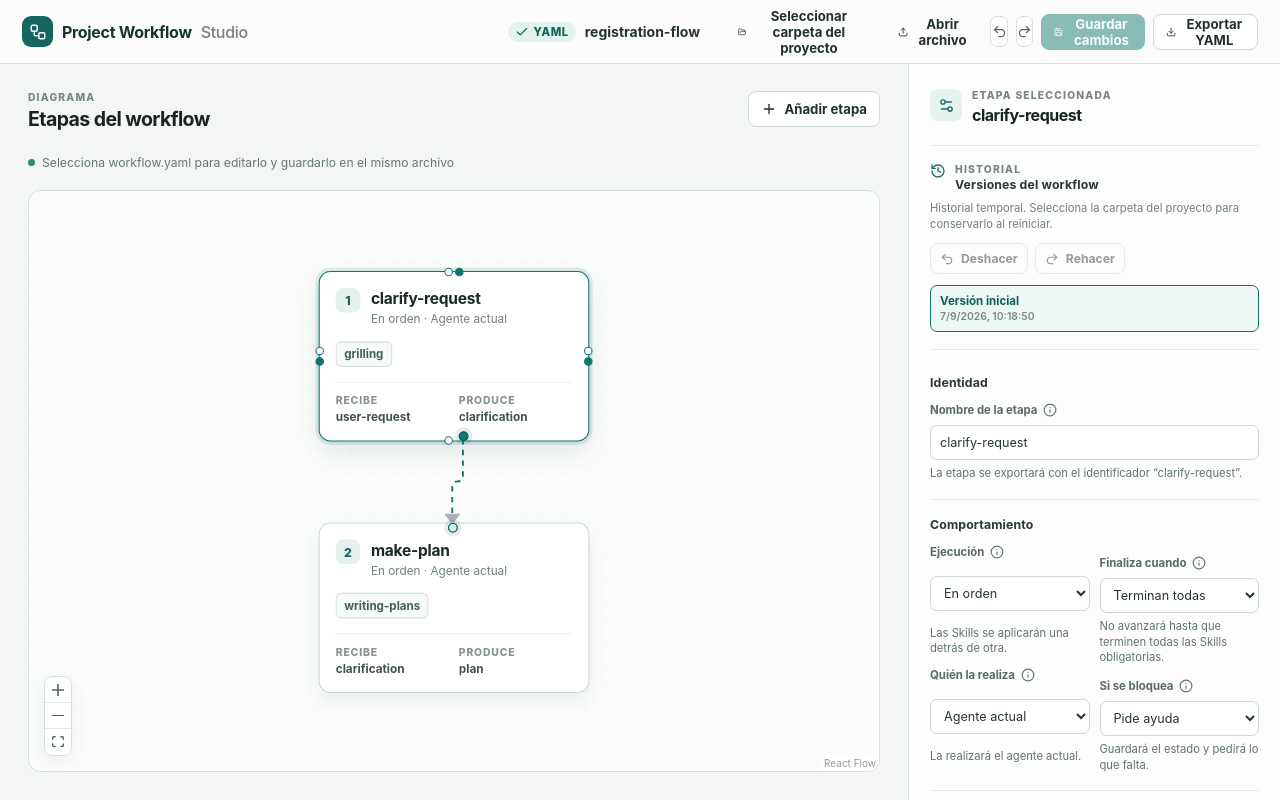
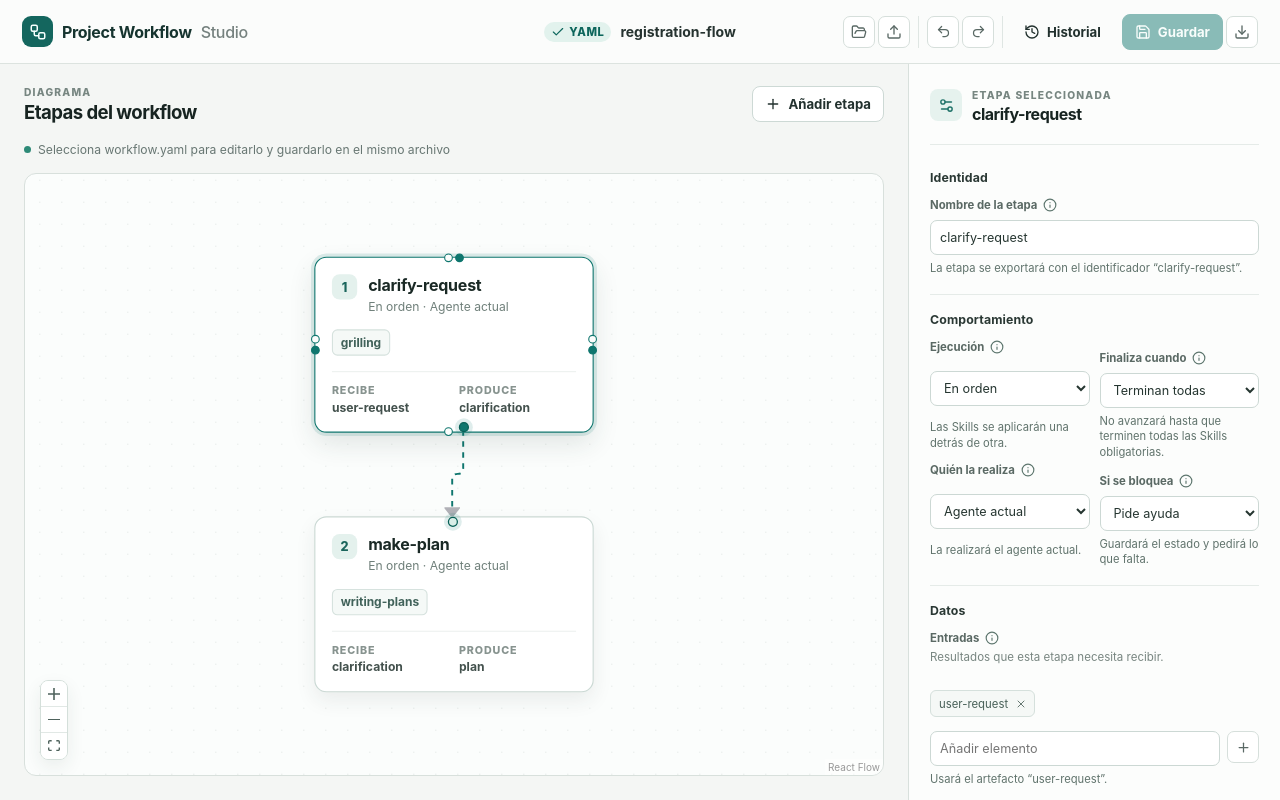
Before and after one commit to vtrc/project-workflow-studio, a React (Vite) app: page / in a window 1280 px wide. Built offline with nearby package versions, Linux system fonts and the light colour scheme.

Commit message:
refactor: streamline studio interface

```diff
--- a/src/App.css
+++ b/src/App.css
@@ -68,7 +68,11 @@
 
 .file-hint-copy { color: #5d716a; }
 
-.toolbar { justify-content: flex-end; gap: 8px; }
+.toolbar { justify-content: flex-end; gap: 8px; min-width: 0; flex-wrap: wrap; }
+.toolbar-group { display: inline-flex; align-items: center; gap: 3px; padding-right: 8px; border-right: 1px solid #dfe6e3; }
+.toolbar-group-primary { padding-right: 0; border-right: 0; }
+.button-history { min-height: 32px; padding: 0 9px; color: #40554e; font-size: 0.76rem; }
+.button-history:hover { color: #0f766e; background: #edf5f2; }
 
 .button {
   justify-content: center;
@@ -104,8 +108,8 @@
 .button-small { min-height: 31px; padding: 0 9px; font-size: 0.76rem; }
 
 .icon-button {
-  width: 31px;
-  height: 31px;
+  width: 32px;
+  height: 32px;
   display: inline-grid;
   place-items: center;
   padding: 0;
@@ -129,7 +133,7 @@
   min-height: 0;
   display: flex;
   flex-direction: column;
-  padding: 27px 28px 28px;
+  padding: 22px 24px 24px;
 }
 
 .canvas-toolbar {
@@ -137,11 +141,11 @@
   align-items: flex-start;
   justify-content: space-between;
   gap: 16px;
-  padding-bottom: 16px;
+  padding-bottom: 12px;
 }
 
 .section-kicker {
-  margin: 0 0 4px;
+  margin: 0 0 3px;
   color: #778681;
   font-size: 0.64rem;
   font-weight: 790;
@@ -154,13 +158,13 @@
   letter-spacing: -0.03em;
 }
 
-.canvas-toolbar h1 { font-size: 1.22rem; }
+.canvas-toolbar h1 { font-size: 1.16rem; }
 
 .canvas-help {
   justify-content: space-between;
   gap: 16px;
-  min-height: 30px;
-  margin-bottom: 13px;
+  min-height: 28px;
+  margin-bottom: 10px;
   color: #687773;
   font-size: 0.76rem;
 }
@@ -272,18 +276,24 @@
 .inspector-heading h2 { max-width: 265px; overflow: hidden; font-size: 1rem; text-overflow: ellipsis; white-space: nowrap; }
 .import-error { margin: 14px 0 0; padding: 10px 11px; border-radius: 7px; color: #9e3029; background: #fff2f0; font-size: 0.77rem; line-height: 1.4; }
 
-.history-panel { padding: 17px 0; border-bottom: 1px solid #e5ebe8; }
-.history-heading { display: flex; align-items: flex-start; gap: 9px; color: #1f7268; }
-.history-heading h3 { margin: 0; color: #2a3834; font-size: 0.77rem; letter-spacing: 0.01em; }
-.history-heading .section-kicker { margin-bottom: 2px; }
-.history-note { margin: 9px 0 0; color: #71807b; font-size: 0.7rem; line-height: 1.4; }
-.history-actions { display: flex; gap: 7px; margin-top: 11px; }
-.history-list { display: grid; gap: 5px; max-height: 184px; margin: 11px 0 0; padding: 0; overflow-y: auto; list-style: none; }
-.history-entry { width: 100%; display: grid; gap: 2px; padding: 8px 9px; border: 1px solid #dbe4e0; border-radius: 7px; color: #3b5049; background: #fff; text-align: left; font-size: 0.72rem; font-weight: 700; cursor: pointer; }
+.history-panel { display: none; }
+.history-heading { display: flex; align-items: flex-start; gap: 10px; color: #1f7268; }
+.history-heading h2 { margin: 0; color: #1f302b; font-size: 1rem; letter-spacing: -0.02em; }
+.history-heading p { margin: 3px 0 0; color: #71807b; font-size: 0.73rem; }
+.history-note { margin: 14px 0 0; color: #71807b; font-size: 0.73rem; line-height: 1.45; }
+.history-actions { display: flex; gap: 7px; margin-top: 14px; }
+.history-list { display: grid; gap: 6px; margin: 14px 0 0; padding: 0; overflow-y: auto; list-style: none; }
+.history-entry { width: 100%; display: grid; gap: 3px; padding: 9px 10px; border: 1px solid #dbe4e0; border-radius: 8px; color: #3b5049; background: #fff; text-align: left; font-size: 0.75rem; font-weight: 700; cursor: pointer; }
 .history-entry:hover { border-color: #8fafa6; background: #f8fbf9; }
 .history-entry:focus-visible { outline: 2px solid #0f766e; outline-offset: 2px; }
 .history-entry.is-current { border-color: #0f766e; background: #edf7f3; color: #0b6259; }
-.history-entry time { color: #7a8984; font-size: 0.65rem; font-weight: 560; }
+.history-entry time { color: #7a8984; font-size: 0.66rem; font-weight: 560; }
+
+.history-drawer-layer { position: fixed; z-index: 50; inset: 64px 0 0; display: flex; justify-content: flex-end; pointer-events: none; }
+.history-drawer { width: min(376px, 100vw); min-height: 0; display: flex; flex-direction: column; padding: 20px; border-left: 1px solid #cad7d2; background: #fbfcfb; box-shadow: -14px 8px 30px rgba(32, 55, 47, 0.14); pointer-events: auto; animation: history-drawer-enter 180ms cubic-bezier(.2,.75,.25,1); }
+.history-drawer-header { display: flex; align-items: flex-start; justify-content: space-between; gap: 16px; padding-bottom: 15px; border-bottom: 1px solid #e5ebe8; }
+.history-drawer .history-list { max-height: none; flex: 1; min-height: 0; padding-right: 2px; }
+@keyframes history-drawer-enter { from { opacity: 0; transform: translateX(12px); } to { opacity: 1; transform: translateX(0); } }
 
 .inspector-form { padding-top: 8px; }
 .field-group { padding: 17px 0; border-bottom: 1px solid #e5ebe8; }
@@ -332,19 +342,26 @@
   .editor-layout { height: auto; overflow: visible; grid-template-columns: 1fr; }
   .canvas-panel { min-height: 64vh; }
   .inspector-panel { max-height: 52vh; border-top: 1px solid #d8e0dc; border-left: 0; }
+  .history-drawer-layer { inset: 64px 0 0; }
 }
 
 @media (max-width: 650px) {
-  .topbar { height: auto; min-height: 64px; grid-template-columns: 1fr auto; padding: 12px 14px; }
-  .workflow-title { display: none; }
-  .toolbar { gap: 4px; }
-  .toolbar .button { padding: 0 8px; font-size: 0.75rem; }
-  .canvas-panel { padding: 20px 14px 14px; }
+  .topbar { height: auto; min-height: 58px; grid-template-columns: 1fr; gap: 8px; padding: 10px 12px; }
+  .brand { gap: 7px; font-size: 0.86rem; }
+  .brand-mark { width: 28px; height: 28px; }
+  .brand-subtitle, .workflow-title { display: none; }
+  .toolbar { width: 100%; justify-content: flex-end; gap: 3px; }
+  .toolbar-group { gap: 2px; padding-right: 3px; border-right: 0; }
+  .button-history, .toolbar .button-primary { width: 32px; min-height: 32px; padding: 0; gap: 0; font-size: 0; }
+  .button-history svg, .toolbar .button-primary svg { width: 16px; height: 16px; }
+  .canvas-panel { padding: 18px 14px 14px; }
   .canvas-toolbar { align-items: center; }
   .canvas-toolbar h1 { font-size: 1.06rem; }
   .canvas-help { align-items: flex-start; flex-direction: column; gap: 5px; margin-bottom: 10px; }
   .flow-wrapper { min-height: 465px; }
   .inspector-panel { padding: 19px 14px 24px; }
+  .history-drawer-layer { inset: 58px 0 0; }
+  .history-drawer { width: 100%; padding: 16px; border-left: 0; }
   .two-fields { grid-template-columns: 1fr; }
 }
 
--- a/src/App.tsx
+++ b/src/App.tsx
@@ -25,6 +25,7 @@ import {
   Undo2,
   Upload,
   Workflow,
+  X,
 } from 'lucide-react'
 import { stringify } from 'yaml'
 import { Inspector } from './components/Inspector'
@@ -253,7 +254,10 @@ function App() {
   )
   const [historyEnabled, setHistoryEnabled] = useState(false)
   const [historyPath, setHistoryPath] = useState<string | null>(null)
+  const [isHistoryOpen, setIsHistoryOpen] = useState(false)
   const importInputRef = useRef<HTMLInputElement>(null)
+  const historyTriggerRef = useRef<HTMLButtonElement>(null)
+  const historyCloseRef = useRef<HTMLButtonElement>(null)
   const flowInstanceRef = useRef<ReactFlowInstance<Node<WorkflowNodeData>, Edge> | null>(null)
   const workflowRef = useRef(workflow)
   const positionsRef = useRef(positions)
@@ -268,6 +272,22 @@ function App() {
   useEffect(() => () => {
     if (historyTimerRef.current) window.clearTimeout(historyTimerRef.current)
   }, [])
+
+  const closeHistory = useCallback(() => {
+    setIsHistoryOpen(false)
+    window.setTimeout(() => historyTriggerRef.current?.focus(), 0)
+  }, [])
+
+  useEffect(() => {
+    if (!isHistoryOpen) return
+
+    historyCloseRef.current?.focus()
+    const closeOnEscape = (event: KeyboardEvent) => {
+      if (event.key === 'Escape') closeHistory()
+    }
+    window.addEventListener('keydown', closeOnEscape)
+    return () => window.removeEventListener('keydown', closeOnEscape)
+  }, [closeHistory, isHistoryOpen])
 
   const selectedStep =
     workflow.steps.find((step) => step.id === selectedStepId) ?? null
@@ -725,36 +745,63 @@ function App() {
             accept=".yaml,.yml,application/x-yaml,text/yaml"
             onChange={importYaml}
           />
+          <div className="toolbar-group" aria-label="Archivo">
             <button
-            className="button button-quiet"
+              className="icon-button"
               type="button"
               onClick={openProjectFolder}
               disabled={!window.showDirectoryPicker}
-            title={window.showDirectoryPicker ? 'Seleccionar la carpeta del proyecto y habilitar el historial local' : 'Este navegador no admite el acceso a carpetas'}
+              aria-label="Seleccionar carpeta del proyecto"
+              title={window.showDirectoryPicker ? 'Seleccionar carpeta del proyecto y habilitar el historial local' : 'Este navegador no admite el acceso a carpetas'}
             >
-            <FolderOpen size={16} aria-hidden="true" /> Seleccionar carpeta del proyecto
+              <FolderOpen size={16} aria-hidden="true" />
             </button>
-          <button className="button button-quiet" type="button" onClick={openWorkflowFile} title="Abrir solo un archivo YAML; el historial no se guardará en la carpeta">
-            <Upload size={16} aria-hidden="true" /> Abrir archivo
+            <button
+              className="icon-button"
+              type="button"
+              onClick={openWorkflowFile}
+              aria-label="Abrir archivo YAML"
+              title="Abrir solo un archivo YAML; el historial no se guardará en la carpeta"
+            >
+              <Upload size={16} aria-hidden="true" />
             </button>
+          </div>
+          <div className="toolbar-group" aria-label="Edición">
             <button className="icon-button" type="button" onClick={() => restoreHistoryEntry(history.cursor - 1)} disabled={history.cursor === 0} aria-label="Deshacer" title="Deshacer">
               <Undo2 size={15} aria-hidden="true" />
             </button>
             <button className="icon-button" type="button" onClick={() => restoreHistoryEntry(history.cursor + 1)} disabled={history.cursor >= history.entries.length - 1} aria-label="Rehacer" title="Rehacer">
               <Redo2 size={15} aria-hidden="true" />
             </button>
+          </div>
+          <button
+            ref={historyTriggerRef}
+            className="button button-quiet button-history"
+            type="button"
+            onClick={() => setIsHistoryOpen(true)}
+            aria-haspopup="dialog"
+            aria-expanded={isHistoryOpen}
+            aria-controls="history-drawer"
+            aria-label="Abrir historial de versiones"
+            title="Abrir historial de versiones"
+          >
+            <History size={16} aria-hidden="true" /> Historial
+          </button>
+          <div className="toolbar-group toolbar-group-primary" aria-label="Guardar y exportar">
             <button
               className="button button-primary"
               type="button"
               onClick={saveWorkflowFile}
               disabled={!sourceFile}
+              aria-label="Guardar cambios"
               title={sourceFile ? `Guardar en ${sourceFileName}` : 'Abre un workflow desde el selector del navegador para habilitar el guardado directo'}
             >
-            <Save size={16} aria-hidden="true" /> Guardar cambios
+              <Save size={16} aria-hidden="true" /> Guardar
             </button>
-          <button className="button button-secondary" type="button" onClick={exportYaml}>
-            <Download size={16} aria-hidden="true" /> Exportar YAML
+            <button className="icon-button" type="button" onClick={exportYaml} aria-label="Exportar YAML" title="Exportar YAML">
+              <Download size={16} aria-hidden="true" />
             </button>
+          </div>
         </div>
       </header>
 
@@ -830,15 +877,50 @@ function App() {
 
           {importError && <p className="import-error" role="alert">{importError}</p>}
 
-          <section className="history-panel" aria-labelledby="history-heading">
+
+
+          <Inspector
+            workflow={workflow}
+            selectedStep={selectedStep}
+            validationIssues={validationIssues}
+            onWorkflowChange={(change) => updateWorkflow({ ...workflow, ...change })}
+            onStepChange={updateStep}
+            onDuplicateStep={duplicateStep}
+            onDeleteStep={deleteStep}
+          />
+        </aside>
+      </section>
+
+      {isHistoryOpen && (
+        <div className="history-drawer-layer">
+          <div
+            id="history-drawer"
+            className="history-drawer"
+            role="dialog"
+            aria-modal="false"
+            aria-labelledby="history-drawer-title"
+            aria-describedby="history-drawer-note"
+          >
+            <div className="history-drawer-header">
               <div className="history-heading">
-              <History size={16} aria-hidden="true" />
+                <span className="inspector-heading-icon" aria-hidden="true"><History size={17} /></span>
                 <div>
-                <p className="section-kicker">HISTORIAL</p>
-                <h3 id="history-heading">Versiones del workflow</h3>
+                  <h2 id="history-drawer-title">Historial</h2>
+                  <p>Versiones del workflow</p>
                 </div>
               </div>
-            <p className="history-note">
+              <button
+                ref={historyCloseRef}
+                className="icon-button"
+                type="button"
+                onClick={closeHistory}
+                aria-label="Cerrar historial"
+                title="Cerrar historial (Escape)"
+              >
+                <X size={16} aria-hidden="true" />
+              </button>
+            </div>
+            <p id="history-drawer-note" className="history-note">
               {historyEnabled
                 ? `Se guarda solo en .workflow/studio-history/${historyPath ? ` (${historyPath})` : ''}.`
                 : 'Historial temporal. Selecciona la carpeta del proyecto para conservarlo al reiniciar.'}
@@ -872,19 +954,9 @@ function App() {
                 )
               })}
             </ol>
-          </section>
-
-          <Inspector
-            workflow={workflow}
-            selectedStep={selectedStep}
-            validationIssues={validationIssues}
-            onWorkflowChange={(change) => updateWorkflow({ ...workflow, ...change })}
-            onStepChange={updateStep}
-            onDuplicateStep={duplicateStep}
-            onDeleteStep={deleteStep}
-          />
-        </aside>
-      </section>
+          </div>
+        </div>
+      )}
     </main>
   )
 }
```
Lines whose indentation alone changed are shown as unchanged.
